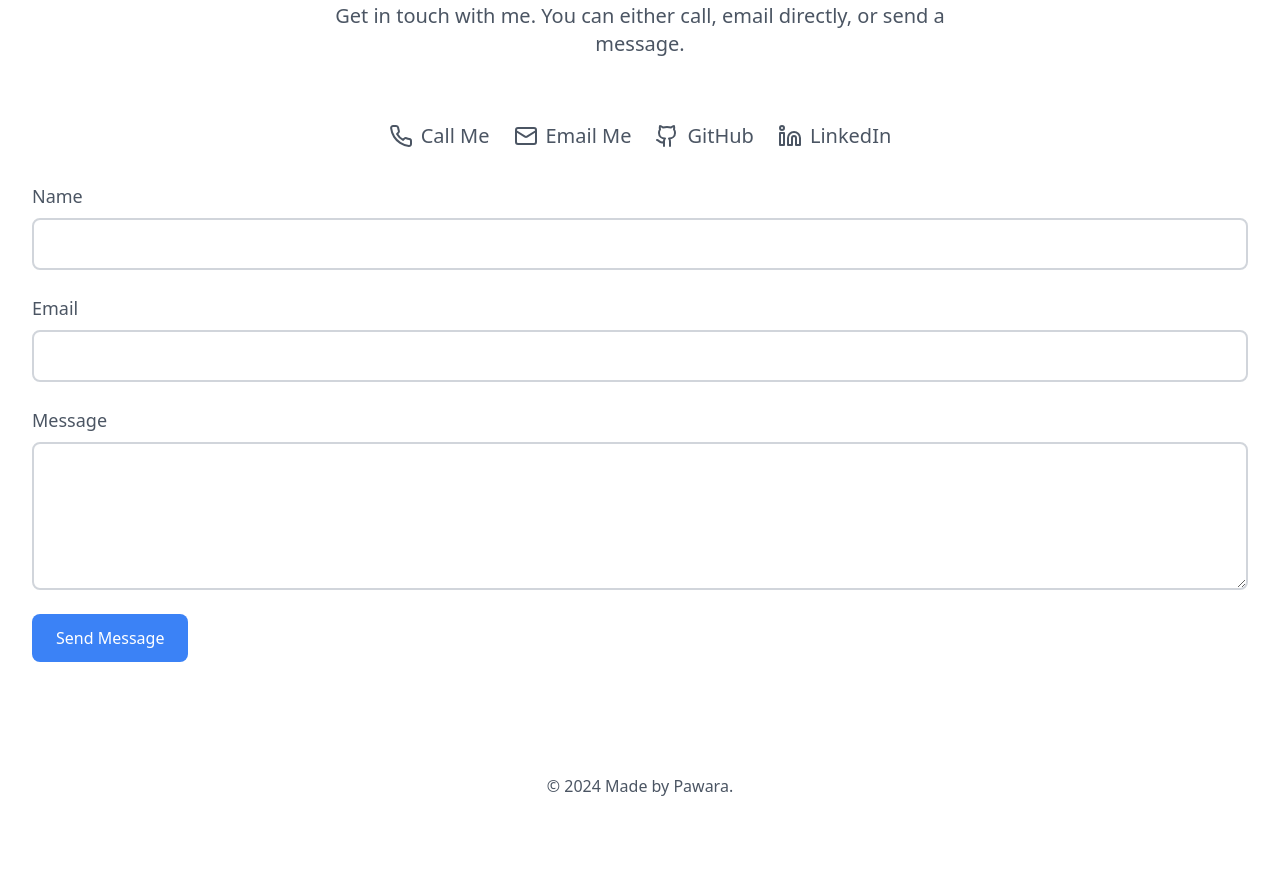
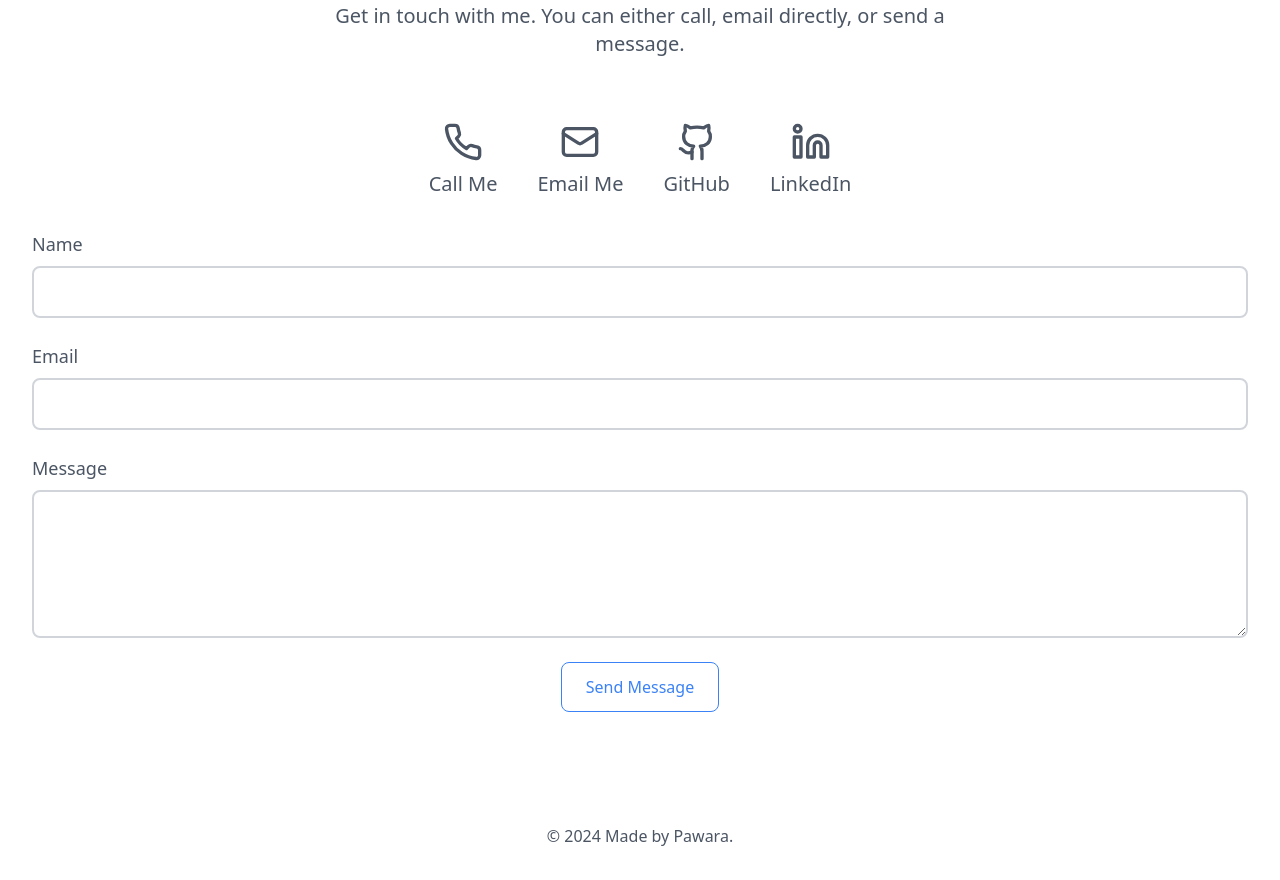
Before and after one commit to Pawarasasmina/Portfolio, a React (Vite) app: page / in a window 1280 px wide. Shown: the part 4500-5380 px from the top of the page. Before the commit the page ends 5330 px from the top, so only its background shows below. Built offline with nearby package versions, Linux system fonts and the light colour scheme.

Commit message:
contact me

```diff
--- a/src/components/Contact.tsx
+++ b/src/components/Contact.tsx
@@ -23,7 +23,7 @@ const Contact = () => {
     e.preventDefault();
 
     // Using EmailJS to send the email
-    emailjs.sendForm('service_r6r9dwi', 'template_vxfiirk', e.target as HTMLFormElement, 'YOUR_USER_ID')
+    emailjs.sendForm('service_r6r9dwi', 'template_9w0wuic', e.target as HTMLFormElement, 'AjuF7Kzd1C57NZ8Hn')
       .then(() => {
         setIsSent(true);
         setFormData({ name: '', email: '', message: '' });
@@ -57,43 +57,44 @@ const Contact = () => {
           </p>
         </motion.div>
 
-        <div className="flex justify-center space-x-6 mb-8">
+        <div className="flex flex-wrap justify-center gap-4 sm:flex-row sm:space-x-6 mb-8">
   <motion.a
     href="tel:+94123456789"
-            className="text-xl text-gray-600 dark:text-gray-300 flex items-center space-x-2 hover:text-primary-light dark:hover:text-primary-dark"
+    className="flex flex-col items-center text-xl text-gray-600 dark:text-gray-300 hover:text-primary-light dark:hover:text-primary-dark"
     whileHover={{ scale: 1.1 }}
   >
-            <Phone className="w-6 h-6" />
+    <Phone className="w-10 h-10 mb-2" />
     <span>Call Me</span>
   </motion.a>
 
   <motion.a
     href="mailto:pawarasasmina1@gmail.com"
-            className="text-xl text-gray-600 dark:text-gray-300 flex items-center space-x-2 hover:text-primary-light dark:hover:text-primary-dark"
+    className="flex flex-col items-center text-xl text-gray-600 dark:text-gray-300 hover:text-primary-light dark:hover:text-primary-dark"
     whileHover={{ scale: 1.1 }}
   >
-            <Mail className="w-6 h-6" />
+    <Mail className="w-10 h-10 mb-2" />
     <span>Email Me</span>
   </motion.a>
 
   <motion.a
     href="https://github.com/Pawarasasmina"
-            className="text-xl text-gray-600 dark:text-gray-300 flex items-center space-x-2 hover:text-primary-light dark:hover:text-primary-dark"
+    className="flex flex-col items-center text-xl text-gray-600 dark:text-gray-300 hover:text-primary-light dark:hover:text-primary-dark"
     whileHover={{ scale: 1.1 }}
   >
-            <Github className="w-6 h-6" />
+    <Github className="w-10 h-10 mb-2" />
     <span>GitHub</span>
   </motion.a>
 
   <motion.a
     href="https://linkedin.com/in/pawarasasmina"
-            className="text-xl text-gray-600 dark:text-gray-300 flex items-center space-x-2 hover:text-primary-light dark:hover:text-primary-dark"
+    className="flex flex-col items-center text-xl text-gray-600 dark:text-gray-300 hover:text-primary-light dark:hover:text-primary-dark"
     whileHover={{ scale: 1.1 }}
   >
-            <Linkedin className="w-6 h-6" />
+    <Linkedin className="w-10 h-10 mb-2" />
     <span>LinkedIn</span>
   </motion.a>
 </div>
+
 
         <motion.form
           initial={{ opacity: 0, y: 20 }}
@@ -109,7 +110,7 @@ const Contact = () => {
   name="name"
   value={formData.name}
   onChange={handleChange}
-              className="border-2 border-gray-300 dark:border-gray-600 rounded-lg p-3 mt-2 text-gray-900 dark:text-white"
+  className="border-2 border-gray-300 dark:border-gray-600 rounded-lg p-3 mt-2 text-gray-900 dark:text-gray-200 bg-white dark:bg-gray-800 placeholder-gray-500 dark:placeholder-gray-400 focus:outline-none focus:ring-2 focus:ring-primary-light dark:focus:ring-primary-dark"
   required
 />
           </div>
@@ -121,7 +122,7 @@ const Contact = () => {
   name="email"
   value={formData.email}
   onChange={handleChange}
-              className="border-2 border-gray-300 dark:border-gray-600 rounded-lg p-3 mt-2 text-gray-900 dark:text-white"
+  className="border-2 border-gray-300 dark:border-gray-600 rounded-lg p-3 mt-2 text-gray-900 dark:text-gray-200 bg-white dark:bg-gray-800 placeholder-gray-500 dark:placeholder-gray-400 focus:outline-none focus:ring-2 focus:ring-primary-light dark:focus:ring-primary-dark"
   required
 />
           </div>
@@ -132,18 +133,24 @@ const Contact = () => {
   name="message"
   value={formData.message}
   onChange={handleChange}
-              className="border-2 border-gray-300 dark:border-gray-600 rounded-lg p-3 mt-2 text-gray-900 dark:text-white"
+  className="border-2 border-gray-300 dark:border-gray-600 rounded-lg p-3 mt-2 text-gray-900 dark:text-gray-200 bg-white dark:bg-gray-800 placeholder-gray-500 dark:placeholder-gray-400 focus:outline-none focus:ring-2 focus:ring-primary-light dark:focus:ring-primary-dark"
   rows={5}
   required
 />
+
           </div>
 
+          <div className="flex justify-center items-center mt-8">
   <button
     type="submit"
-            className="bg-primary-light dark:bg-primary-dark text-white px-6 py-3 rounded-lg mt-4 hover:bg-primary-light/90 dark:hover:bg-primary-dark/90 transition"
+    className="inline-block text-primary-light dark:text-primary-dark border border-primary-light dark:border-primary-dark px-6 py-3 rounded-lg transition duration-200
+            hover:bg-primary-light hover:border-primary-light hover:text-white
+            dark:hover:bg-primary-dark dark:hover:border-primary-dark dark:hover:text-white"
   >
     Send Message
   </button>
+</div>
+
         </motion.form>
 
         {isSent && (
```
Lines whose indentation alone changed are shown as unchanged.
